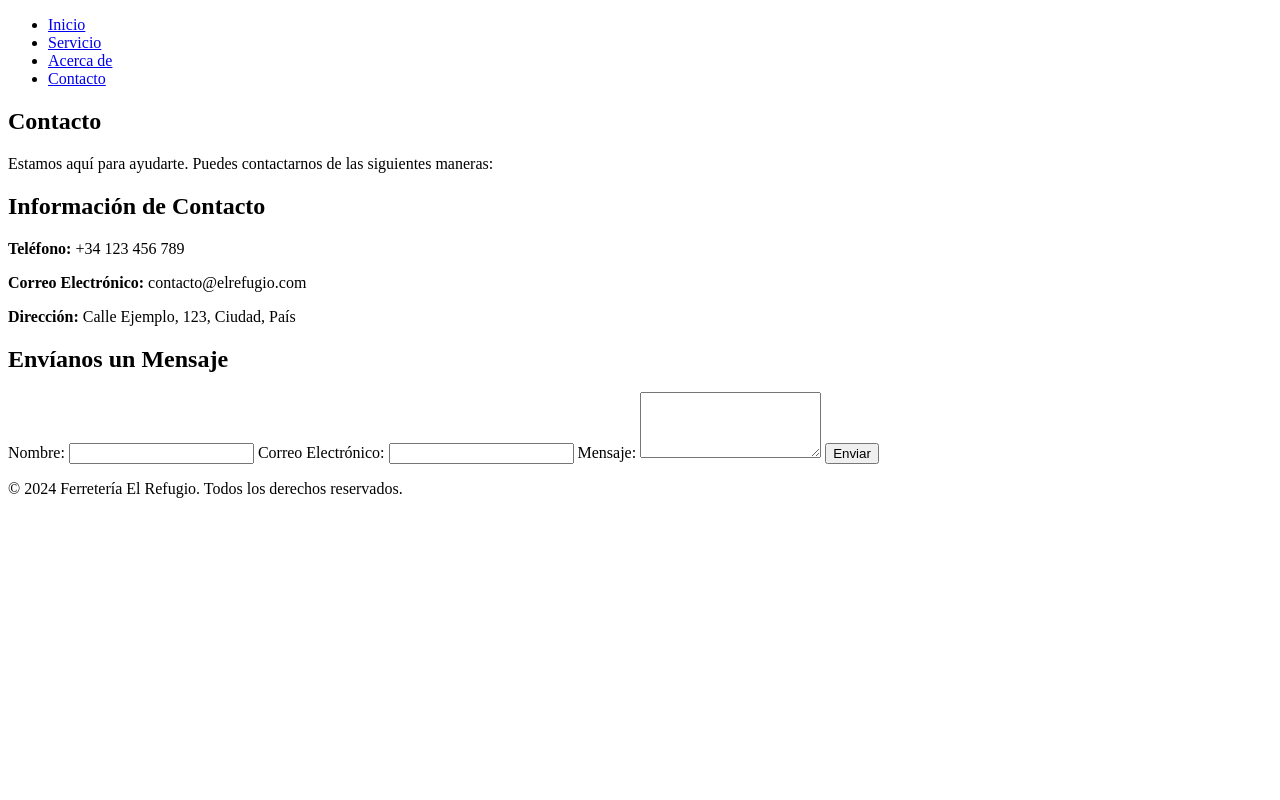
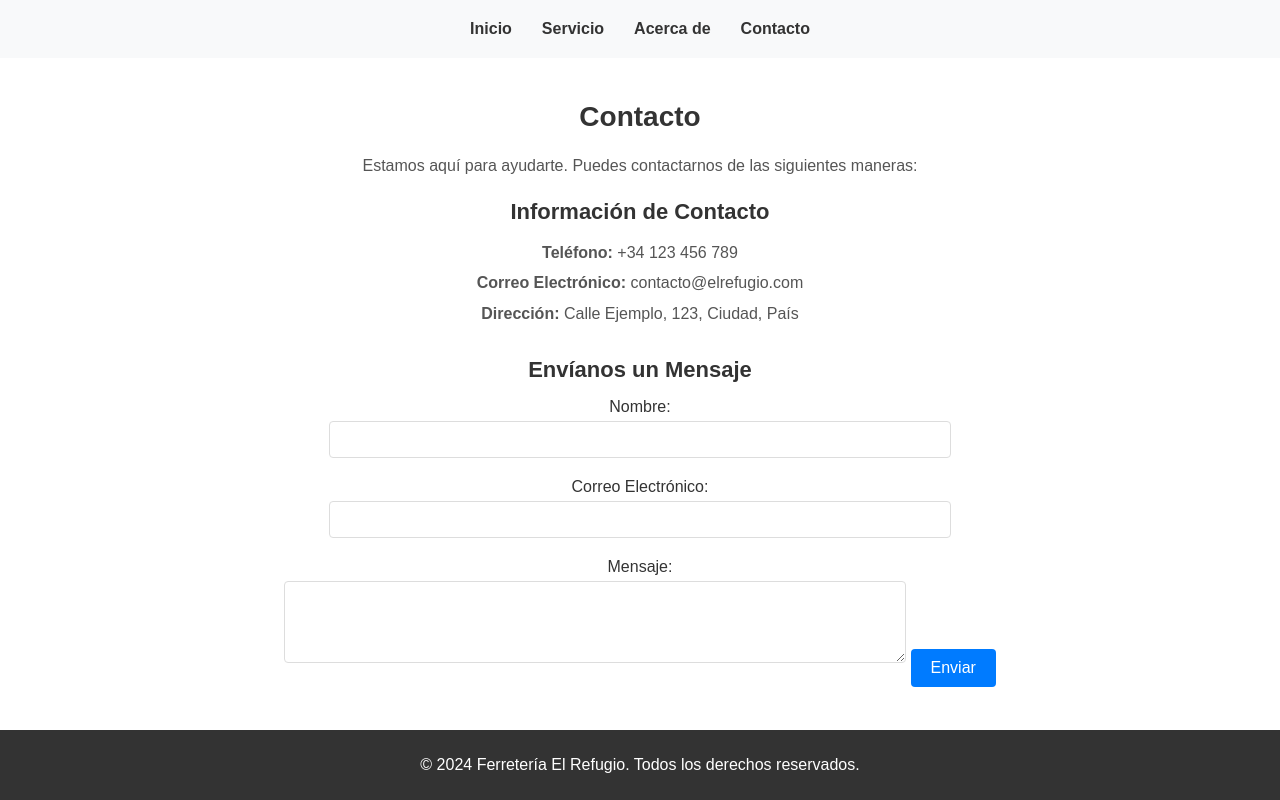
Before and after one commit to Andersson-Tepas/AnderssonTepas_SitioWeb, a plain HTML site: page views/contacto.html in a window 1280 px wide. Drawn offline with Linux system fonts and the light colour scheme; files that its build step writes are made by us from their sources.

Commit message:
Configure estilo del sitio web.

```diff
--- a/css/estilos.css
+++ b/css/estilos.css
@@ -1,3 +1,289 @@
-body
-{
+/* Establece el cuerpo y el html para llenar la pantalla */
+html, body {
+    margin: 0;
+    padding: 0;
+    height: 100%;
+    display: flex;
+    flex-direction: column;
 }
+
+body {
+    font-family: Arial, sans-serif;
+}
+
+/* Header */
+header {
+    background-color: #f8f9fa;
+    padding: 20px;
+    text-align: center;
+}
+
+    header ul {
+        list-style-type: none;
+        padding: 0;
+        margin: 0;
+        display: flex;
+        justify-content: center;
+    }
+
+        header ul li {
+            margin: 0 15px;
+        }
+
+            header ul li a {
+                text-decoration: none;
+                color: #333;
+                font-weight: bold;
+            }
+
+                header ul li a:hover {
+                    color: #007bff;
+                }
+
+/* Main content */
+main {
+    flex: 1; /* Esto permite que el main ocupe el espacio restante */
+    padding: 20px;
+}
+
+/* Footer */
+footer {
+    background-color: #333;
+    color: #fff;
+    text-align: center;
+    padding: 10px 0;
+    width: 100%;
+    position: relative;
+}
+
+/* Estilos generales */
+body, html {
+    margin: 0;
+    padding: 0;
+    min-height: 100%;
+    display: flex;
+    flex-direction: column;
+}
+
+body {
+    font-family: Arial, sans-serif;
+}
+
+/* Header */
+header {
+    background-color: #f8f9fa;
+    padding: 20px;
+    text-align: center;
+}
+
+    header ul {
+        list-style-type: none;
+        padding: 0;
+        margin: 0;
+        display: flex;
+        justify-content: center;
+    }
+
+        header ul li {
+            margin: 0 15px;
+        }
+
+            header ul li a {
+                text-decoration: none;
+                color: #333;
+                font-weight: bold;
+            }
+
+                header ul li a:hover {
+                    color: #007bff;
+                }
+
+/* Main content */
+main {
+    flex: 1; /* Permite que el main tome el espacio disponible */
+    padding: 20px;
+}
+
+.services {
+    max-width: 800px;
+    margin: 0 auto;
+}
+
+    .services h1 {
+        font-size: 28px;
+        color: #333;
+        margin-bottom: 20px;
+    }
+
+.service {
+    margin-bottom: 30px;
+}
+
+    .service h2 {
+        font-size: 22px;
+        color: #333;
+        margin-bottom: 10px;
+    }
+
+    .service p {
+        font-size: 16px;
+        color: #555;
+    }
+
+    .service img {
+        width: 100%;
+        max-width: 600px;
+        height: auto;
+        border-radius: 8px;
+        margin-top: 10px;
+    }
+
+/* Footer */
+footer {
+    background-color: #333;
+    color: #fff;
+    text-align: center;
+    padding: 10px 0;
+    width: 100%;
+    position: relative; /* Cambiado a relative */
+    bottom: 0;
+}
+
+/* Estilos generales */
+body {
+    font-family: Arial, sans-serif;
+    margin: 0;
+    padding: 0;
+    min-height: 100vh; /* Para asegurar que el body ocupe al menos la altura completa de la ventana */
+    display: flex;
+    flex-direction: column;
+}
+
+/* Estilos para el header */
+header {
+    background-color: #f8f9fa;
+    padding: 20px;
+    text-align: center;
+}
+
+    header ul {
+        list-style-type: none;
+        padding: 0;
+        margin: 0;
+        display: flex;
+        justify-content: center;
+    }
+
+        header ul li {
+            margin: 0 15px;
+        }
+
+            header ul li a {
+                text-decoration: none;
+                color: #333;
+                font-weight: bold;
+            }
+
+                header ul li a:hover {
+                    color: #007bff;
+                }
+
+/* Estilos para el main */
+main {
+    flex: 1; /* Esto permite que el main ocupe el espacio restante */
+    padding: 20px;
+}
+
+.about, .contact {
+    max-width: 800px;
+    margin: 0 auto;
+    text-align: center;
+}
+
+    .about h1, .contact h1 {
+        font-size: 28px;
+        color: #333;
+        margin-bottom: 20px;
+    }
+
+    .about p, .contact p {
+        font-size: 16px;
+        color: #555;
+        line-height: 1.6;
+        margin-bottom: 20px;
+    }
+
+    .about img {
+        width: 100%;
+        max-width: 600px;
+        height: auto;
+        border-radius: 8px;
+        margin-top: 20px;
+    }
+
+.contact-info {
+    margin-bottom: 30px;
+}
+
+    .contact-info h2 {
+        font-size: 22px;
+        color: #333;
+        margin-bottom: 15px;
+    }
+
+    .contact-info p {
+        font-size: 16px;
+        color: #555;
+        margin: 5px 0;
+    }
+
+.contact-form {
+    margin-top: 20px;
+}
+
+    .contact-form h2 {
+        font-size: 22px;
+        color: #333;
+        margin-bottom: 15px;
+    }
+
+    .contact-form label {
+        display: block;
+        font-size: 16px;
+        color: #333;
+        margin: 10px 0 5px;
+    }
+
+    .contact-form input, .contact-form textarea {
+        width: 100%;
+        max-width: 600px;
+        padding: 10px;
+        border: 1px solid #ddd;
+        border-radius: 4px;
+        margin-bottom: 10px;
+    }
+
+    .contact-form button {
+        background-color: #007bff;
+        color: white;
+        border: none;
+        padding: 10px 20px;
+        border-radius: 4px;
+        font-size: 16px;
+        cursor: pointer;
+    }
+
+        .contact-form button:hover {
+            background-color: #0056b3;
+        }
+
+/* Estilos para el footer */
+footer {
+    background-color: #333;
+    color: #fff;
+    text-align: center;
+    padding: 10px 0;
+    width: 100%;
+    position: relative;
+    bottom: 0;
+}
--- a/views/contacto.html
+++ b/views/contacto.html
@@ -5,7 +5,7 @@
     <meta charset="utf-8" />
     <title></title>
     <meta name="viewport" content="width=device-width, initial-scale=1.0">
-    <link rel="stylesheet" href="css/estilos.css" />
+    <link rel="stylesheet" href="../css/estilos.css" />
 </head>
 <body>
     <header>
```
Also changed, not shown: views/acercade.html (+1 -1 lines), views/servicio.html (+1 -1 lines).
